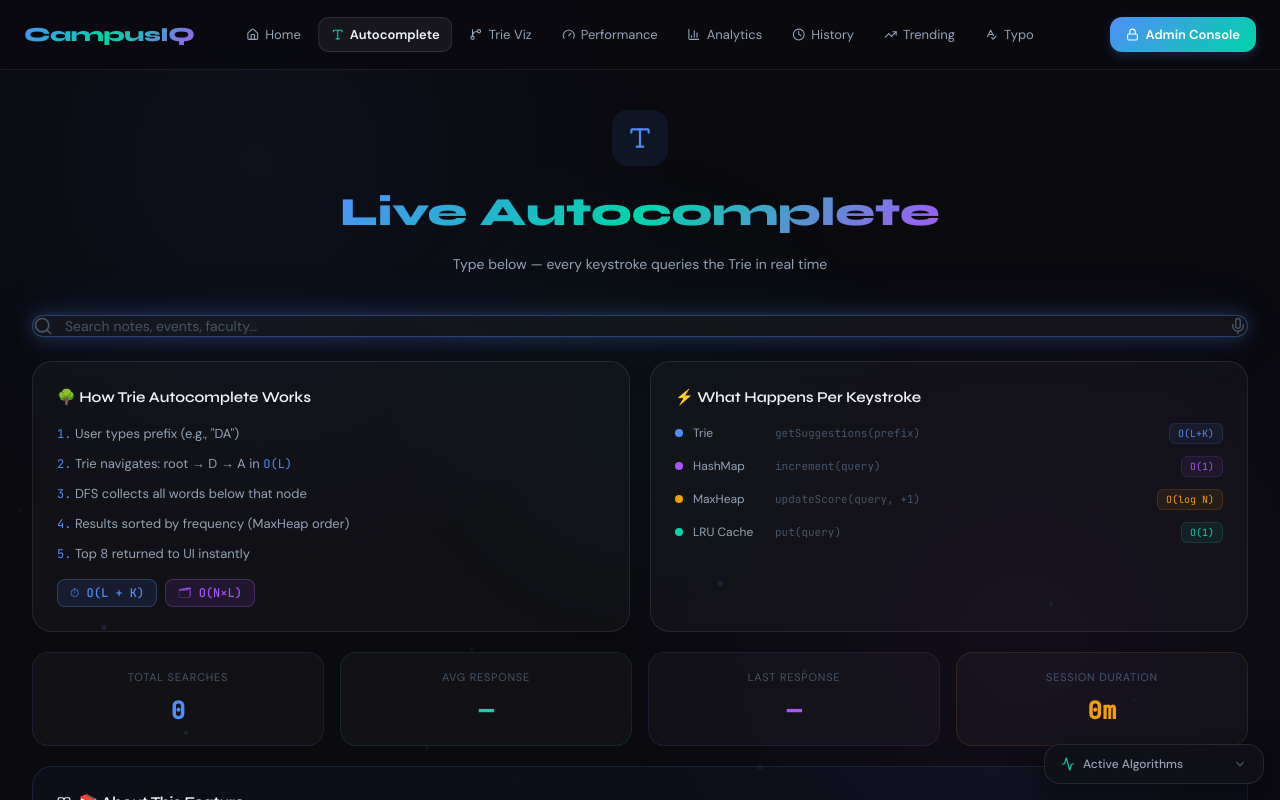
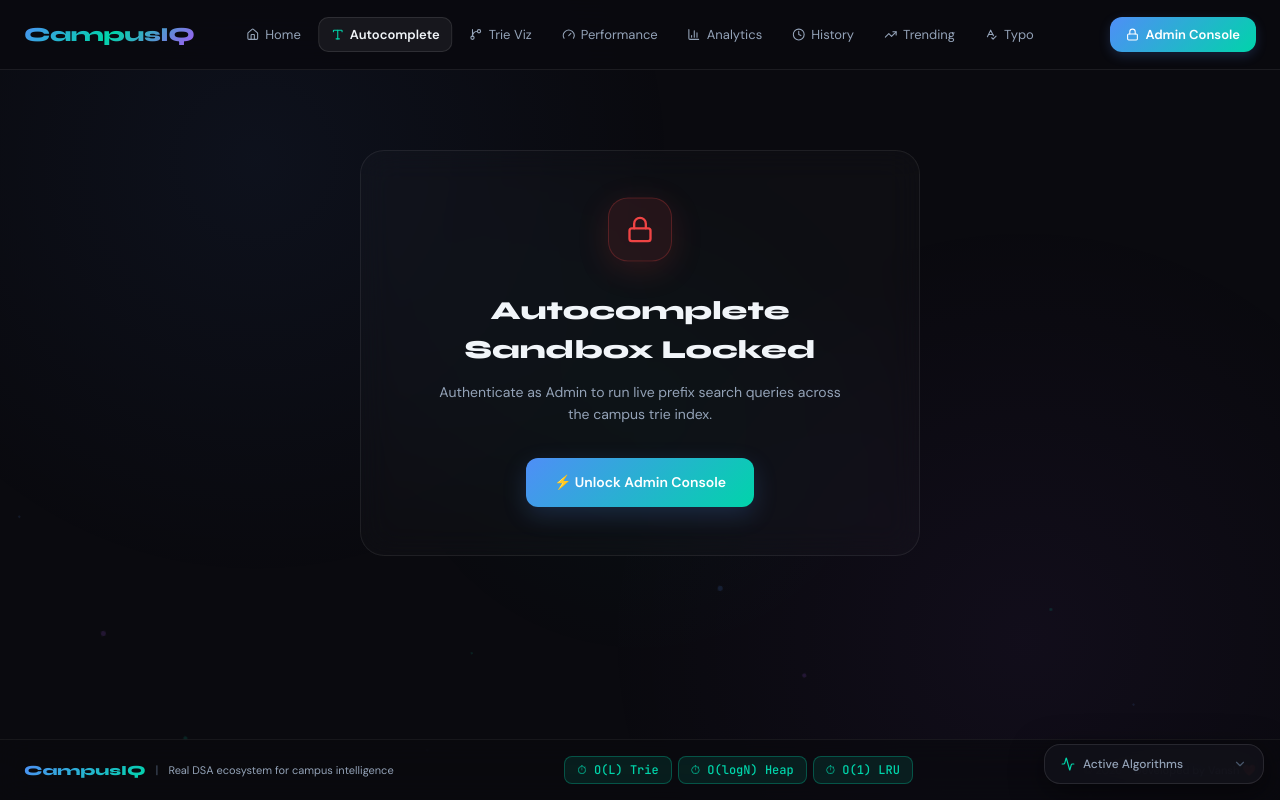
Before and after one commit to VanshMiglani007/smart-campus-search-ecosystem, a React (Vite) app: page /autocomplete in a window 1280 px wide. Shown: the top 800 px of the page. Built offline with nearby package versions, Linux system fonts and the light colour scheme.

Commit message:
feat: enforce premium route guards on all visualizer/analytics tools, rendering an elite glassmorphic LockedConsole layout for unauthenticated views

```diff
--- a/src/App.jsx
+++ b/src/App.jsx
@@ -15,28 +15,152 @@ import SearchHistoryPage from './pages/SearchHistoryPage';
 import TrendingPage from './pages/TrendingPage';
 import TypoCorrectionPage from './pages/TypoCorrectionPage';
 
+import { useState } from 'react';
+import { Mail, Lock, X, CheckCircle2 } from 'lucide-react';
+import Footer from './components/Footer';
+
+function LockedConsole({ title, subtitle }) {
+  const { setShowLoginModal } = useSearch();
+
+  return (
+    <motion.div
+      initial={{ opacity: 0, scale: 0.96 }}
+      animate={{ opacity: 1, scale: 1 }}
+      exit={{ opacity: 0, scale: 0.96 }}
+      style={{
+        display: 'flex',
+        flexDirection: 'column',
+        alignItems: 'center',
+        justifyContent: 'center',
+        width: '100%',
+        maxWidth: '560px',
+        margin: '80px auto',
+        padding: '48px 32px',
+        borderRadius: '24px',
+        background: 'rgba(255, 255, 255, 0.02)',
+        border: '1px solid rgba(255, 255, 255, 0.07)',
+        backdropFilter: 'blur(16px)',
+        WebkitBackdropFilter: 'blur(16px)',
+        textAlign: 'center',
+        boxSizing: 'border-box',
+      }}
+    >
+      {/* Animated Lock Icon */}
+      <motion.div
+        animate={{ y: [0, -6, 0] }}
+        transition={{ repeat: Infinity, duration: 3, ease: 'easeInOut' }}
+        style={{
+          width: '64px',
+          height: '64px',
+          borderRadius: '20px',
+          background: 'rgba(239, 68, 68, 0.1)',
+          border: '1px solid rgba(239, 68, 68, 0.25)',
+          display: 'flex',
+          alignItems: 'center',
+          justifyContent: 'center',
+          marginBottom: '28px',
+          boxShadow: '0 8px 32px rgba(239, 68, 68, 0.15)',
+        }}
+      >
+        <Lock size={28} color="#ef4444" />
+      </motion.div>
+
+      <h2
+        style={{
+          fontFamily: 'Syne, sans-serif',
+          fontSize: '26px',
+          fontWeight: 800,
+          color: '#f1f5f9',
+          marginBottom: '12px',
+        }}
+      >
+        {title}
+      </h2>
+
+      <p
+        style={{
+          fontSize: '14px',
+          color: '#94a3b8',
+          lineHeight: 1.6,
+          marginBottom: '32px',
+          maxWidth: '420px',
+        }}
+      >
+        {subtitle}
+      </p>
+
+      <button
+        onClick={() => setShowLoginModal(true)}
+        style={{
+          padding: '14px 28px',
+          borderRadius: '12px',
+          background: 'linear-gradient(135deg, #4f8ef7, #00d4aa)',
+          color: 'white',
+          border: 'none',
+          fontSize: '14px',
+          fontWeight: 700,
+          cursor: 'pointer',
+          boxShadow: '0 8px 24px rgba(79, 142, 247, 0.2)',
+          display: 'inline-flex',
+          alignItems: 'center',
+          gap: '8px',
+          transition: 'all 0.2s',
+        }}
+        onMouseEnter={e => {
+          e.currentTarget.style.transform = 'scale(1.03) translateY(-1px)';
+          e.currentTarget.style.boxShadow = '0 12px 30px rgba(79, 142, 247, 0.35)';
+        }}
+        onMouseLeave={e => {
+          e.currentTarget.style.transform = 'scale(1) translateY(0)';
+          e.currentTarget.style.boxShadow = '0 8px 24px rgba(79, 142, 247, 0.2)';
+        }}
+      >
+        ⚡ Unlock Admin Console
+      </button>
+    </motion.div>
+  );
+}
+
 function AnimatedRoutes() {
+  const { user } = useSearch();
   const location = useLocation();
 
   return (
     <AnimatePresence mode="wait">
       <Routes location={location} key={location.pathname}>
         <Route path="/" element={<HomePage />} />
-        <Route path="/autocomplete" element={<AutocompletePage />} />
-        <Route path="/trie-visualizer" element={<TrieVisualizerPage />} />
-        <Route path="/performance" element={<PerformancePage />} />
-        <Route path="/analytics" element={<AnalyticsDashboard />} />
-        <Route path="/history" element={<SearchHistoryPage />} />
-        <Route path="/trending" element={<TrendingPage />} />
-        <Route path="/typo" element={<TypoCorrectionPage />} />
+
+        <Route path="/autocomplete" element={
+          user ? <AutocompletePage /> : <LockedConsole title="Autocomplete Sandbox Locked" subtitle="Authenticate as Admin to run live prefix search queries across the campus trie index." />
+        } />
+
+        <Route path="/trie-visualizer" element={
+          user ? <TrieVisualizerPage /> : <LockedConsole title="Trie Visualizer Locked" subtitle="Authenticate as Admin to observe real-time prefix trie branch expansions and character node layouts." />
+        } />
+
+        <Route path="/performance" element={
+          user ? <PerformancePage /> : <LockedConsole title="Performance Lab Locked" subtitle="Authenticate as Admin to execute linear lookup vs Trie search benchmark analytics." />
+        } />
+
+        <Route path="/analytics" element={
+          user ? <AnalyticsDashboard /> : <LockedConsole title="Analytics Console Locked" subtitle="Authenticate as Admin to display query volume, trending frequencies, and heap rankings." />
+        } />
+
+        <Route path="/history" element={
+          user ? <SearchHistoryPage /> : <LockedConsole title="LRU Eviction History Locked" subtitle="Authenticate as Admin to interact with linear cache list representations and live eviction tracking." />
+        } />
+
+        <Route path="/trending" element={
+          user ? <TrendingPage /> : <LockedConsole title="MaxHeap Rankings Locked" subtitle="Authenticate as Admin to manage decay indices and global search frequency queues." />
+        } />
+
+        <Route path="/typo" element={
+          user ? <TypoCorrectionPage /> : <LockedConsole title="Typo Correction Lab Locked" subtitle="Authenticate as Admin to process fuzzy string distance matching metrics." />
+        } />
       </Routes>
     </AnimatePresence>
   );
 }
-
-import { useState } from 'react';
-import { Mail, Lock, X, CheckCircle2 } from 'lucide-react';
-import Footer from './components/Footer';
 
 function AppContent() {
   const { lastOperation, showLoginModal, setShowLoginModal, setUser } = useSearch();
```
